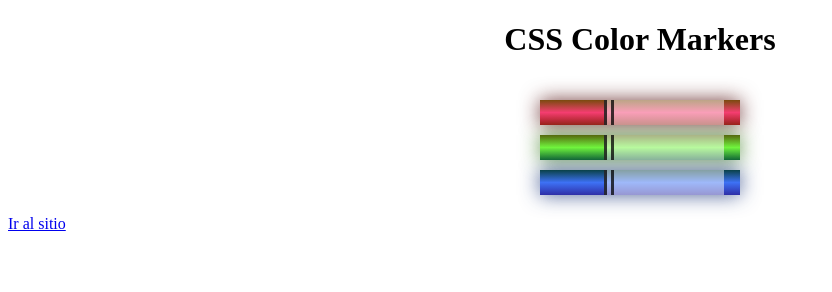
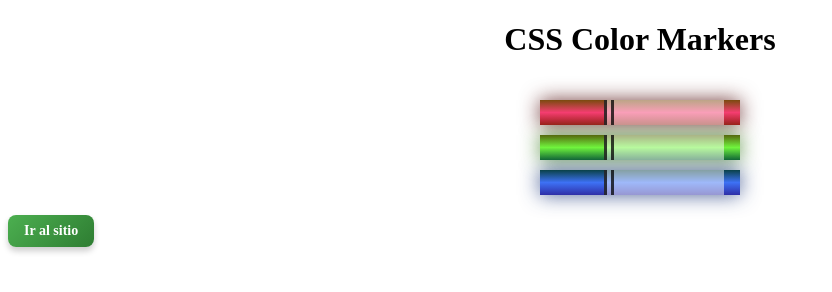
Before and after one commit to Andres-0070/Maracdores-de-Colores, a plain HTML site: page index.html in a window 1280 px wide. Shown: the whole page, without its empty margins (0-832 px from the left). Drawn offline with Linux system fonts and the light colour scheme.

Commit message:
Update style.css

```diff
--- a/style.css
+++ b/style.css
@@ -43,3 +43,27 @@ h1 {
   background: linear-gradient(hsl(186, 76%, 16%), hsl(223, 90%, 60%), hsl(240, 56%, 42%));
   box-shadow: 0 0 20px 0 hsla(223, 59%, 31%, 0.8);
 }
+
+.boton-decorado {
+      display: inline-block;
+      padding: 8px 16px;
+      font-size: 14px;
+      font-weight: bold;
+      text-decoration: none;
+      color: white;
+      background: linear-gradient(135deg, #4CAF50, #2E7D32);
+      border: none;
+      border-radius: 8px;
+      box-shadow: 0 4px 6px rgba(0,0,0,0.2);
+      transition: background 0.3s, transform 0.2s;
+    }
+
+    .boton-decorado:hover {
+      background: linear-gradient(135deg, #66BB6A, #388E3C);
+      transform: scale(1.05);
+    }
+
+    .boton-decorado:active {
+      transform: scale(0.95);
+      box-shadow: 0 2px 4px rgba(0,0,0,0.3);
+    }
```
